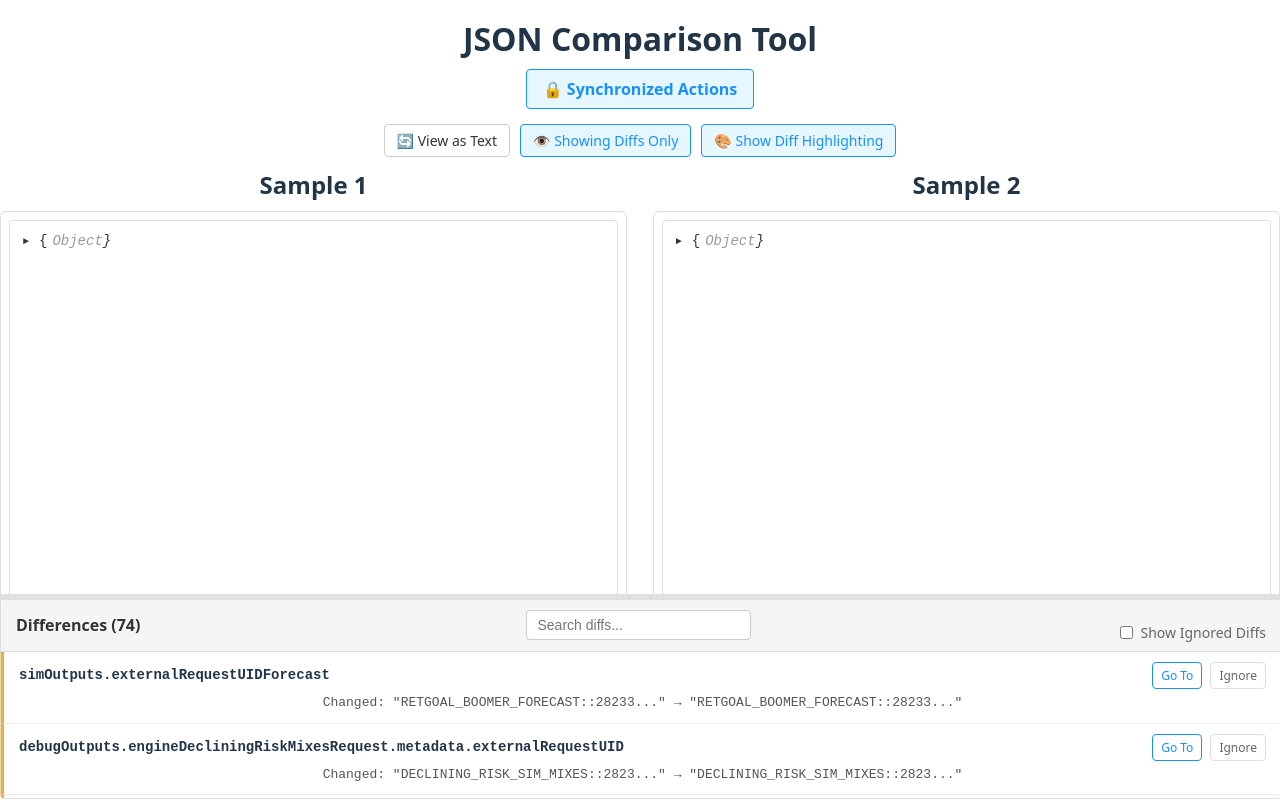
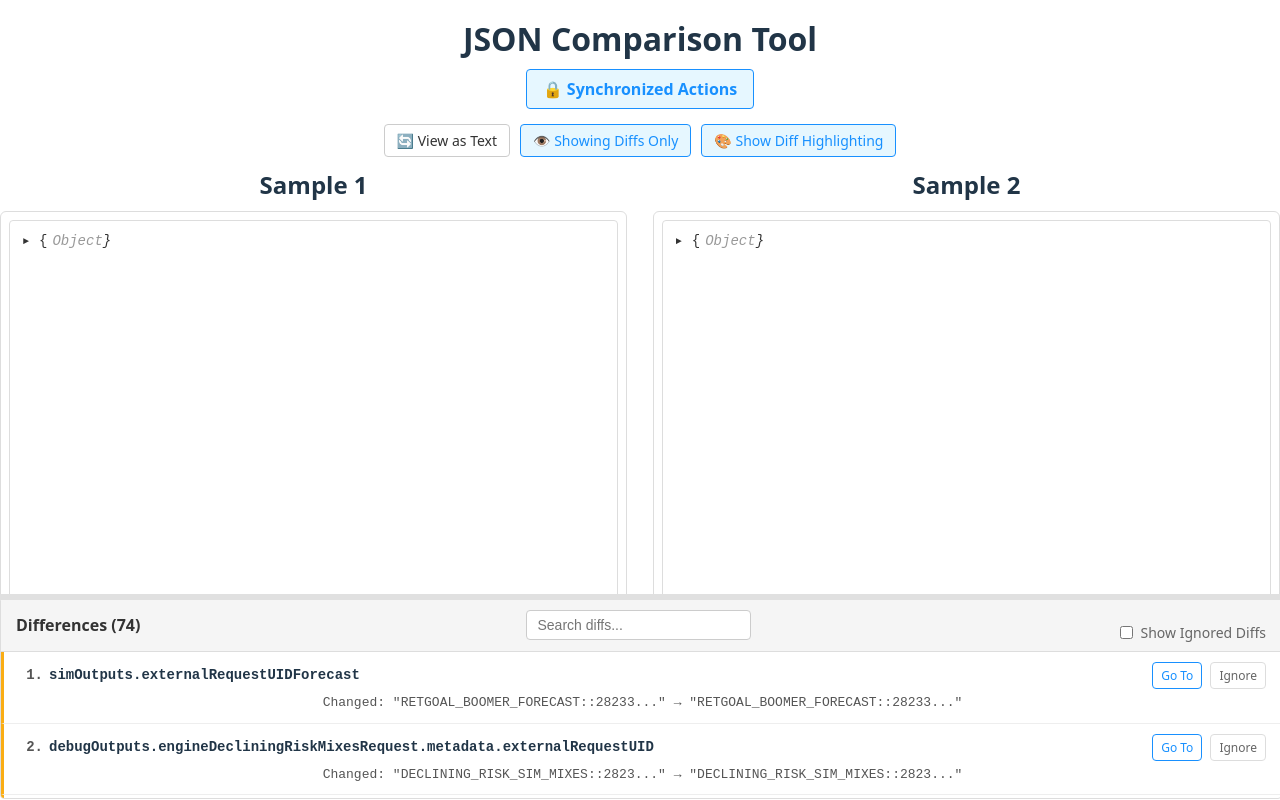
Before and after one commit to kevinw99/JsonTool, a React (Vite) app: page / in a window 1280 px wide. Built offline with nearby package versions, Linux system fonts and the light colour scheme.

Commit message:
Improve diff list: Add entry numbers and fix GoTo navigation for complex paths

```diff
--- a/src/components/DiffList/DiffList.css
+++ b/src/components/DiffList/DiffList.css
@@ -71,6 +71,11 @@
 }
 
 .path-label {
+  display: flex;
+  align-items: flex-start;
+  flex-wrap: wrap;
+  padding: 2px 0;
+  word-break: break-word;
   font-weight: 600;
   font-family: monospace;
   font-size: 14px;
@@ -78,6 +83,15 @@
   overflow: hidden;
   text-overflow: ellipsis;
   max-width: 70%;
+}
+
+.diff-number {
+  display: inline-block;
+  min-width: 24px;
+  font-weight: bold;
+  margin-right: 6px;
+  color: #555;
+  text-align: right;
 }
 
 .diff-actions {
--- a/src/components/DiffList/DiffList.tsx
+++ b/src/components/DiffList/DiffList.tsx
@@ -147,6 +147,7 @@ export const DiffList: React.FC<DiffListProps> = ({
               >
                 <div className="diff-path">
                   <span className="path-label">
+                    <span className="diff-number">{index + 1}.</span>
                     {diff.path}
                     {ignoredDiffs.has(diff.path) && <span className="ignored-badge">Ignored</span>}
                   </span>
--- a/src/components/JsonTreeView.tsx
+++ b/src/components/JsonTreeView.tsx
@@ -68,7 +68,23 @@ const JsonNode: React.FC<JsonNodeProps> = ({
   }
 
   // Check if this node should be highlighted from navigation
-  const isHighlighted = highlightPath === normalizedDotPath || highlightPath === normalizedPath;
+  // Handle complex array paths with patterns like [id=45596359::2]
+  const isHighlighted = (() => {
+    // Direct match
+    if (highlightPath === normalizedDotPath || highlightPath === normalizedPath) {
+      return true;
+    }
+
+    // For paths with array indices with special id patterns
+    if (highlightPath && highlightPath.includes('[id=')) {
+      // Create a simplified version of the highlight path for comparison
+      // Replace patterns like [id=45596359::2] with [2]
+      const simplifiedHighlightPath = highlightPath.replace(/\[id=[^\]]+::(\d+)\]/g, '[$1]');
+      return simplifiedHighlightPath === normalizedDotPath || simplifiedHighlightPath === normalizedPath;
+    }
+
+    return false;
+  })();
 
   // Scroll into view if this node is highlighted
   useEffect(() => {
--- a/src/components/JsonViewerSyncContext.tsx
+++ b/src/components/JsonViewerSyncContext.tsx
@@ -179,8 +179,18 @@ export const JsonViewerSyncProvider: React.FC<JsonViewerSyncProviderProps> = ({
 
   // Navigate to and highlight a specific diff
   const goToDiff = useCallback((diffPath: string) => {
-    // Extract the path parts
-    const pathParts = diffPath.split(/\.|\[|\]/g).filter(Boolean);
+    // First, let's normalize the path to properly handle complex path scenarios
+    // This ensures we're using a format that matches the internal representation
+
+    // Handle paths with array index patterns like [id=45596359::2]
+    // Replace them with direct indices for path expansion purposes
+    // We'll still use the original path for highlighting
+    const pathForExpansion = diffPath.replace(/\[id=[^\]]+::(\d+)\]/g, (_match, index) => {
+      return `[${index}]`;
+    });
+
+    // Extract the path parts for expansion
+    const pathParts = pathForExpansion.split(/\.|\[|\]/g).filter(Boolean);
     let currentPath = '';
 
     // Expand all parent paths to ensure the path is visible
@@ -203,8 +213,17 @@ export const JsonViewerSyncProvider: React.FC<JsonViewerSyncProviderProps> = ({
       });
     });
 
+    // Also create a simplified version of the path for the highlight system
+    const simplifiedPath = diffPath.replace(/\[id=[^\]]+::(\d+)\]/g, '[$1]');
+
+    // Log paths for debugging
+    console.log('Original path:', diffPath);
+    console.log('Path for expansion:', pathForExpansion);
+    console.log('Simplified path for highlight:', simplifiedPath);
+
     // Set the highlight path (will be used by the tree view to flash this node)
-    setHighlightPath(diffPath);
+    // Try both the original and simplified paths
+    setHighlightPath(simplifiedPath);
 
     // Clear the highlight after a delay
     setTimeout(() => {
```
